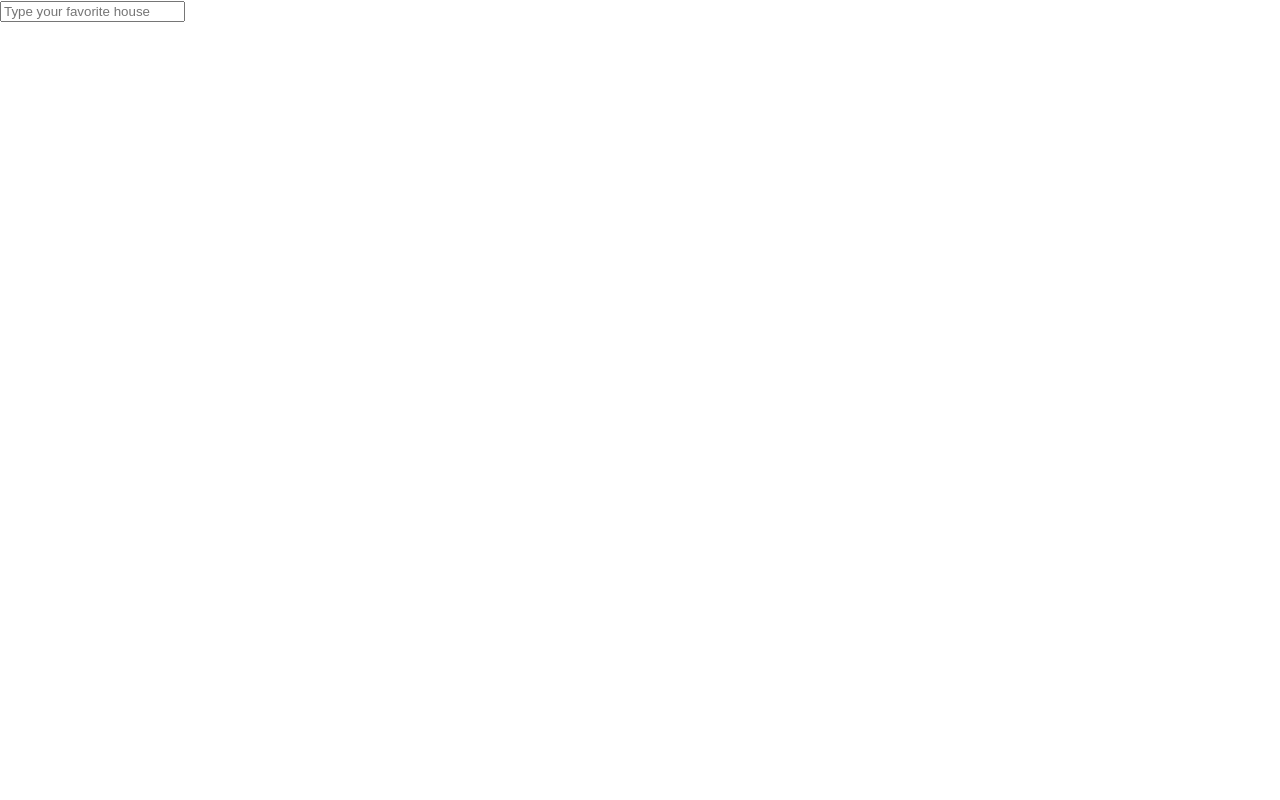
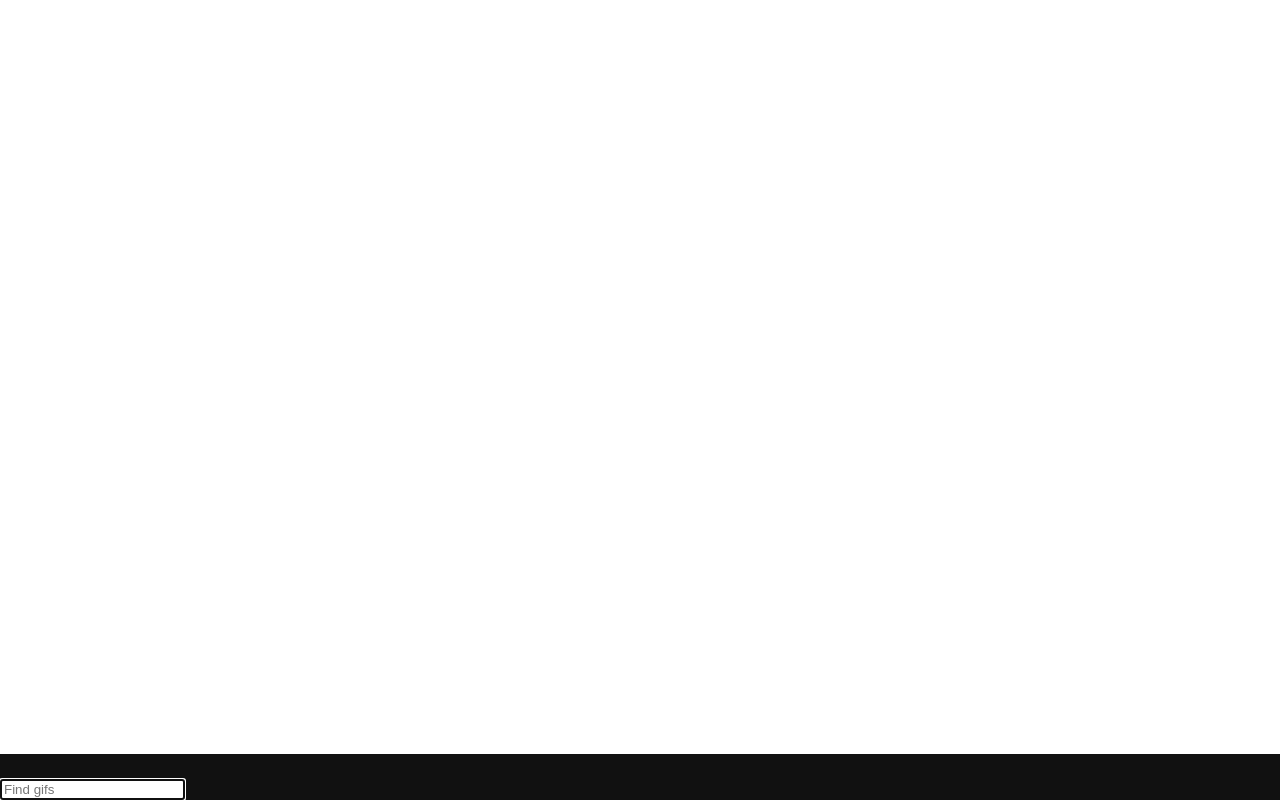
Before and after one commit to IlyaAlexandrov1337/vk_messenger_task, a React (Create React App) app: page / in a window 1280 px wide. Built offline with nearby package versions, Linux system fonts and the light colour scheme.

Commit message:
Fixed frame

```diff
--- a/package.json
+++ b/package.json
@@ -9,6 +9,7 @@
     "axios": "^0.26.1",
     "react": "^17.0.2",
     "react-dom": "^17.0.2",
+    "react-responsive-masonry": "^2.1.4",
     "react-scripts": "5.0.0",
     "web-vitals": "^2.1.4"
   },
--- a/src/App.css
+++ b/src/App.css
@@ -1,38 +1,21 @@
 .App {
-  text-align: center;
+  height: 100vh;
+  display: flex;
+  flex-direction: column;
+  justify-content: flex-start;
+  overflow-y: hidden;
 }
 
-.App-logo {
-  height: 40vmin;
-  pointer-events: none;
+.App-main {
+  padding: 1.5rem;
+  overflow-y: auto;
+  flex-grow: 1;
 }
 
-@media (prefers-reduced-motion: no-preference) {
-  .App-logo {
-    animation: App-logo-spin infinite 20s linear;
-  }
+
+.App-search {
+  width: 100%;
+  background: #111;
+  padding-top: 1.5rem;
+  flex-shrink: 0;
 }
-
-.App-header {
-  background-color: #282c34;
-  min-height: 100vh;
-  display: flex;
-  flex-direction: column;
-  align-items: center;
-  justify-content: center;
-  font-size: calc(10px + 2vmin);
-  color: white;
-}
-
-.App-link {
-  color: #61dafb;
-}
-
-@keyframes App-logo-spin {
-  from {
-    transform: rotate(0deg);
-  }
-  to {
-    transform: rotate(360deg);
-  }
-}
--- a/src/App.js
+++ b/src/App.js
@@ -1,21 +1,33 @@
 import './App.css';
 import useFetchList from "./hooks/useFetchList";
 import ListOfGifs from "./components/ListOfGifs";
+import { ResponsiveMasonry } from "react-responsive-masonry"
+
 
 function App() {
   const [data, setData] = useFetchList();
   console.log(data)
   return (
-      <main>
-        <input
-            type="text"
-            placeholder="Type your favorite house"
-            value={data.term}
-            onChange={(e) => setData({ ...data, term: e.target.value })}
-        />
-        <br />
-        {data.results.length > 0 ? <ListOfGifs data={data} />: null}
-      </main>
+      <div className="App">
+          <main className="App-main">
+              {data.results.length === 0 ? null :
+                  <ResponsiveMasonry
+                      columnsCountBreakPoints={{350: 1, 750: 2, 900: 3}}
+                  >
+                      <ListOfGifs data={data.results} />
+                  </ResponsiveMasonry>
+              }
+          </main>
+          <footer className="App-search">
+              <input
+                  autoFocus={true}
+                  type="text"
+                  placeholder="Find gifs"
+                  value={data.term}
+                  onChange={(e) => setData({ ...data, term: e.target.value })}
+              />
+          </footer>
+      </div>
   );
 }
 
--- a/src/components/Gif/index.js
+++ b/src/components/Gif/index.js
@@ -1,7 +1,7 @@
 import React, {useEffect, useState} from "react";
 
-export default function Gif({url, alt}) {
-	const [img, setImg] = useState();
+export default function Gif({url, alt, dims}) {
+	const [img, setImg] = useState('');
 
 	const fetchGif = async () => {
 		const res = await fetch(url);
@@ -16,7 +16,10 @@ export default function Gif({url, alt}) {
 
 	return (
 		<>
-			{img !== undefined ? <img src={img} alt={alt}/> : <span>Loading...</span>}
+			{img !== '' ? <img src={img} alt={alt} /> : <div style={{
+				aspectRatio: `${dims[0]/dims[1]}`,
+				display: 'block',
+				background: 'greenyellow'}}>Loading...</div>}
 		</>
 	);
 }
--- a/src/components/ListOfGifs/index.js
+++ b/src/components/ListOfGifs/index.js
@@ -1,13 +1,11 @@
 import React from "react";
 import Gif from "../Gif";
+import Masonry from "react-responsive-masonry"
 
 export default function ListOfGifs({data}) {
-	const { term: name, results: list } = data
 	return (
-		<>
-			<h1>{name}</h1>
-				{list.map(gif => <Gif key={gif.id}
-									  url={gif.media[0].gif.url} alt={gif.content_description}/>)}
-		</>
+		<Masonry gutter={6}> {data.map(gif => <Gif key={gif.id} dims={gif.media[0].gif.dims}
+								  url={gif.media[0].gif.url} alt={gif.content_description}/>)}
+		</Masonry>
 	);
 }
--- a/src/hooks/useFetchList.js
+++ b/src/hooks/useFetchList.js
@@ -14,7 +14,7 @@ const useFetchList = () => {
 			const timeoutFlag = setTimeout(() => {
 				const getData = async () => {
 					try {
-						const res = await fetch(getPath(data.term, 112));
+						const res = await fetch(getPath(data.term, 20));
 						const gifs = await res.json()
 						setData({ ...data, results: gifs.results });
 					} catch (err) {
```
Also changed, not shown: 1 other file (tests, documents, lock files or other folders).
